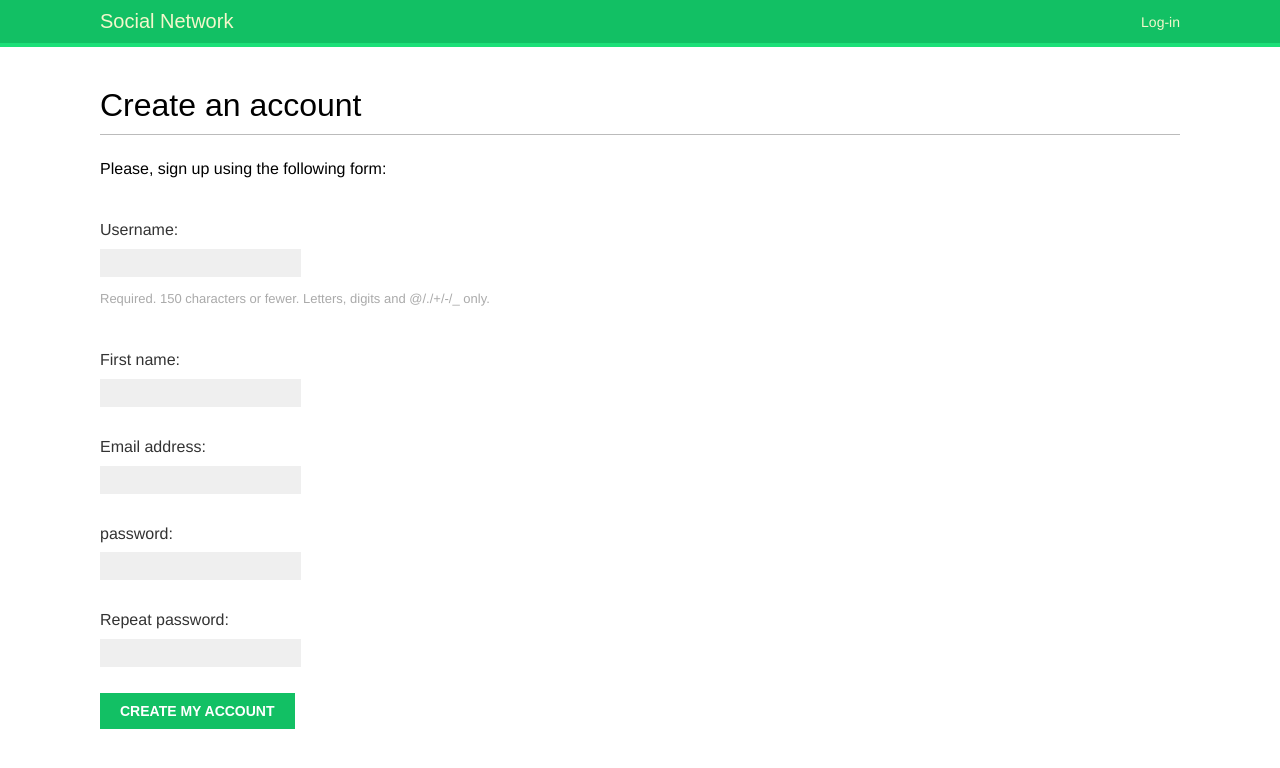
After one commit to djokodev/Social-network, a Django app: page /account/register/ in a window 1280 px wide. The commit adds this page. Shown: the top 768 px of the page. Run offline with Django 5.2, Linux system fonts and the light colour scheme; some web fonts are replaced.

Commit message:
Add user registration functionality: create UserRegistrationForm, implement registration view, and update URL routing. Enhance login template with registration link.

```diff
--- a/account/forms.py
+++ b/account/forms.py
@@ -1,7 +1,34 @@
 from django import forms
+from django.contrib.auth import get_user_model
 
 
 class LoginForm(forms.Form):
     """Login form"""
     username = forms.CharField()
     password = forms.CharField(widget=forms.PasswordInput)
+
+
+class UserRegistrationForm(forms.ModelForm):
+    password = forms.CharField(
+        label='password',
+        widget=forms.PasswordInput
+    )
+
+    passord2 = forms.CharField(
+        label='Repeat password',
+        widget=forms.PasswordInput
+    )
+
+    class Meta:
+        model = get_user_model()
+        fields = [
+            'username',
+            'first_name',
+            'email'
+        ]
+
+    def clean_password2(self):
+        cd = self.cleaned_data
+        if cd['password'] != cd['password2']:
+            raise forms.ValidationError('Passwords do not match')
+        return cd['password2']
--- a/account/templates/account/login.html
+++ b/account/templates/account/login.html
@@ -2,7 +2,11 @@
 {% block title %}Log-in{% endblock %}
 {% block content %}
  <h1>Log-in</h1>
- <p>Please, use the following form to log-in:</p>
+ <p>
+    Please, use the following form to log-in:
+    If you don't have an account <a href="{% url 'register' %}">register here</a>
+  </p>
+
  <form method="post">
    {{ form.as_p }}
    {% csrf_token %}
--- /dev/null
+++ b/account/templates/account/register.html
@@ -0,0 +1,11 @@
+ {% extends "base.html" %}
+ {% block title %}Create an account{% endblock %}
+ {% block content %}
+  <h1>Create an account</h1>
+  <p>Please, sign up using the following form:</p>
+  <form method="post">
+    {{ user_form.as_p }}
+    {% csrf_token %}
+    <p><input type="submit" value="Create my account"></p>
+  </form>
+ {% endblock %}
--- a/account/urls.py
+++ b/account/urls.py
@@ -18,4 +18,5 @@ urlpatterns = [
 
     path('', include('django.contrib.auth.urls')),
     path("", views.dashboard, name="dashboard"),
+    path("register/", views.register, name="register"),
 ]
--- a/account/views.py
+++ b/account/views.py
@@ -3,12 +3,34 @@ from django.contrib.auth import authenticate, login
 from django.contrib.auth.decorators import login_required
 from django.http import HttpResponse
 
-from .forms import LoginForm
+from .forms import LoginForm, UserRegistrationForm
 
 
 @login_required
 def dashboard(request):
     return render(request, 'account/dashboard.html', {'section': 'dashboard'})
+
+def register(request):
+    if request.method == 'POST':
+        user_form = UserRegistrationForm(request.POST)
+        if user_form.is_valid():
+            new_user = user_form.save(commit=False)
+
+            password_clair = []
+            password_clair.append(user_form.cleaned_data['password'])
+
+            print(password_clair)
+
+            # hach password before save in DB
+            new_user.set_password(user_form.cleaned_data['password'])
+
+            new_user.save()
+
+            return render(request, 'account/register_done.html', {'new_user': new_user})
+
+    else:
+        user_form = UserRegistrationForm()
+        return render(request, 'account/register.html', {'user_form': user_form})
 
 def user_login(request):
     """User login view"""
```
Also changed, not shown: account/templates/account/register_done.html (added, +9 -0 lines), db.sqlite3.
